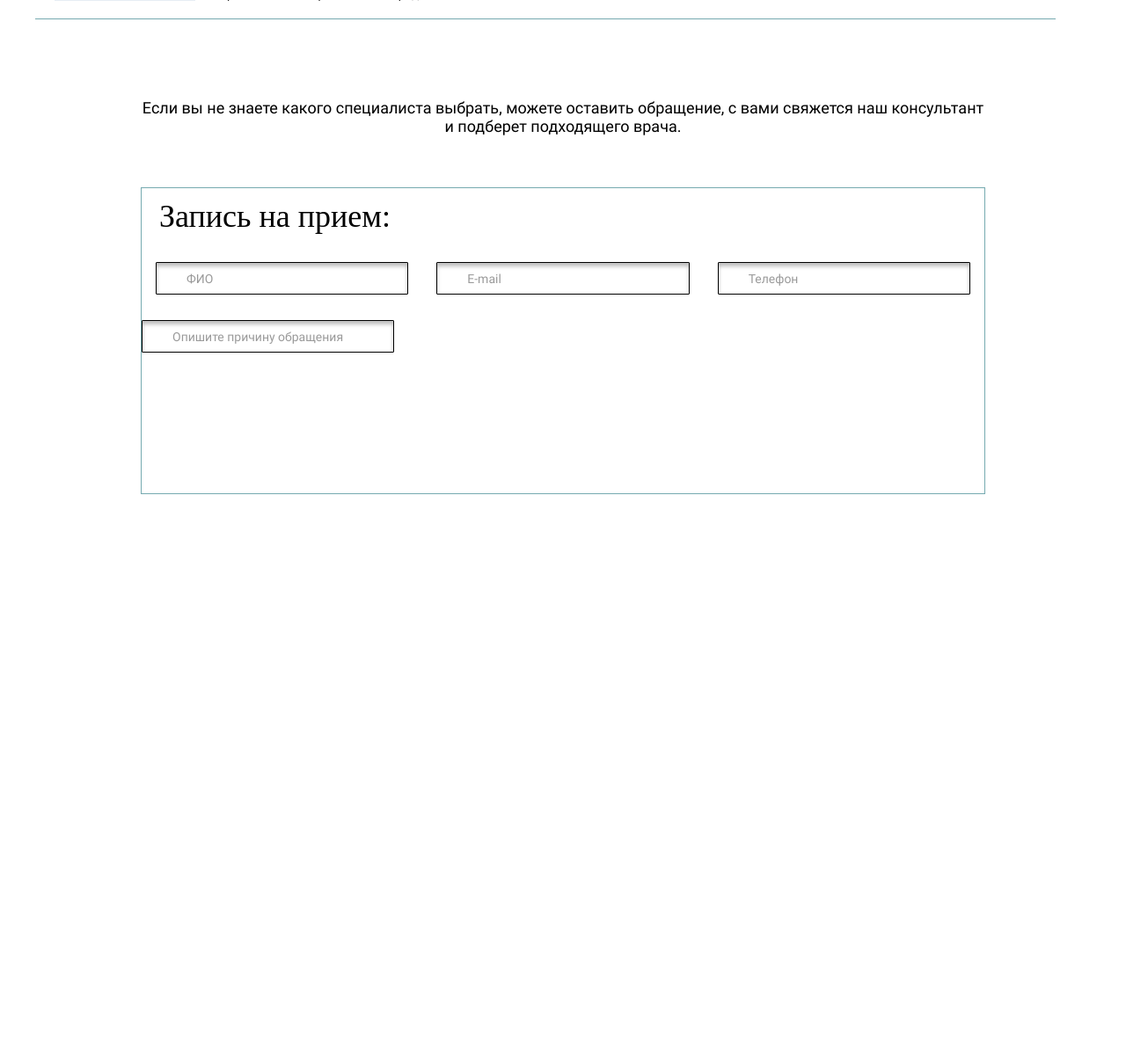
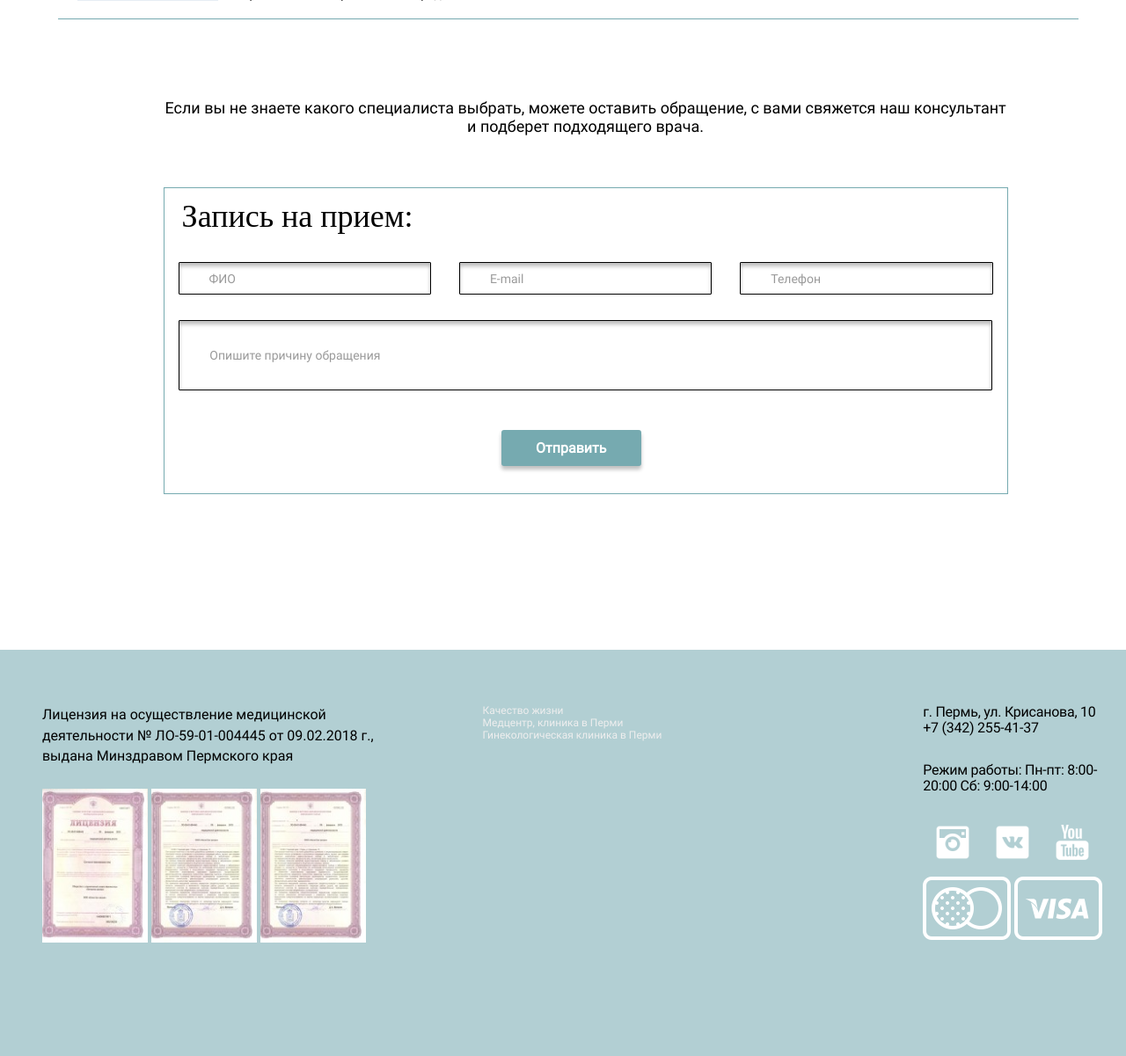
Before and after one commit to Monart23/clinic, a PHP site: page / in a window 1280 px wide. Shown: the part 1860-3061 px from the top of the page at 88% size. Before the commit the page ends 2422 px from the top, so only its background shows below. Run offline with PHP 8.4, Linux system fonts and the light colour scheme; some web fonts are replaced.

Commit message:
chanege footer

```diff
--- a/css/style.css
+++ b/css/style.css
@@ -11,11 +11,11 @@
     margin: 0;
     text-decoration: none;
     font-family: 'Roboto';
-    overflow-x: hidden;
 }
 body{
     background-color: rgb(255, 255, 255);
     background-image: none;
+    overflow-x: hidden;
 }
 .w-content{
     width: 1200px;
@@ -24,6 +24,7 @@ body{
     left: 50%;
     margin-right: -50%;
     transform: translate(-50%, 0);
+    margin-left: 2%;
 
 }
 header{
@@ -166,6 +167,7 @@ hr{
     background: transparent;
     border: 1px solid #76AAB0;
     color: #76AAB0;
+    cursor: pointer;
 
 }
 
@@ -189,6 +191,7 @@ section{
     height: 349px;
     border: 1px solid #76AAB0;
     box-sizing: border-box;
+    margin-bottom: 177px;
 }
 .registration_title{
     font-family: Lobster;
@@ -198,6 +201,9 @@ section{
     line-height: 45px;
     margin-left: 20px;
     margin-top: 10px;
+    display: flex;
+    flex-direction: column;
+    justify-content: space-around;
 }
 .w-registration{
     display: flex;
@@ -207,3 +213,50 @@ section{
 .main-input{
     width: 30%;
 }
+.problem{
+    width: 96.5%;
+    height: 80px;
+    margin-left: 1.75%;
+}
+.send{
+    margin-top: 45px;
+    margin-left: 40%;
+}
+footer{
+    position: absolute;
+    left: -8.5%;
+    width: 110.5%;
+    height: 400px;
+    background: rgba(118, 170, 176, 0.56);
+    display: flex;
+    flex-direction: row;
+    justify-content: space-around;
+    padding-left: 2%;
+    padding-top: 62px;
+
+}
+.license_text{
+    font-size: 16px;
+    line-height: 147.69%;
+    width: 380px;
+    margin-bottom: 25px;
+}
+.license_img{
+   cursor: pointer;
+}
+.footer_info{
+    display: flex;
+    flex-direction: column;
+}
+.footer_adress, .footer_hours{
+    width: 200px;
+    font-size: 16px;
+    line-height: 112.69%;
+    letter-spacing: -0.015em;
+    margin-bottom: 30px;
+}
+.footer_social{
+    display: flex;
+    flex-direction: row;
+    justify-content: space-around;
+}
--- a/index.html
+++ b/index.html
@@ -126,9 +126,43 @@
             <input type="text" name="" id="" class="login main-input" value="E-mail" onfocus="this.value=''">
             <input type="text" name="" id="" class="login main-input" value="Телефон" onfocus="this.value=''">
         </div>
-        <input type="textarea" name="" id="" class="login main-input" value="Опишите причину обращения" onfocus="this.value=''">
+        <input type="textarea" name="" id="" class="login main-input problem" value="Опишите причину обращения" onfocus="this.value=''">
+        <button class="record send">Отправить</button>
     </div>
 
-    </div>
+
+
+    <footer>
+
+            <div class="license">
+                <p class="license_text">Лицензия на осуществление медицинской деятельности № ЛО-59-01-004445 от 09.02.2018 г., выдана Минздравом Пермского края</p>
+                <img src="media/1.png" alt="" class="license_img">
+                <img src="media/2.png" alt="" class="license_img">
+                <img src="media/3.png" alt="" class="license_img">
+            </div>
+            <div class="map">
+                <div style="position:relative;overflow:hidden;"><a href="https://yandex.ru/maps/org/kachestvo_zhizni/1082697880/?utm_medium=mapframe&utm_source=maps" style="color:#eee;font-size:12px;position:absolute;top:0px;">Качество жизни</a><a href="https://yandex.ru/maps/50/perm/category/medical_center_clinic/184106108/?utm_medium=mapframe&utm_source=maps" style="color:#eee;font-size:12px;position:absolute;top:14px;">Медцентр, клиника в Перми</a><a href="https://yandex.ru/maps/50/perm/category/gynecology_clinic/184106100/?utm_medium=mapframe&utm_source=maps" style="color:#eee;font-size:12px;position:absolute;top:28px;">Гинекологическая клиника в Перми</a><iframe src="https://yandex.ru/map-widget/v1/-/CCUyVATOOD" width="380" height="272" frameborder="0" allowfullscreen="true"></iframe></div>
+            </div>
+            <div class="footer_info">
+                <p class="footer_adress">
+                    г. Пермь, ул. Крисанова, 10
+                    +7 (342) 255-41-37</p>
+                <p class="footer_hours">Режим работы:
+
+                    Пн-пт: 8:00-20:00 Сб: 9:00-14:00</p>
+                <div class="footer_social">
+                    <img src="media/Instagram Old.png" alt="" class="social_img">
+                    <img src="media/VK com.png" alt="" class="social_img">
+                    <img src="media/YouTube Logo.png" alt="" class="social_img">
+                </div>
+                <div class="footer_card">
+                    <img src="media/MasterCard.png" alt="" class="card__img">
+                    <img src="media/Visa.png" alt="" class="card__img">
+                </div>
+            </div>
+
+    </footer>
+</div>
+
 </body>
 </html>
```
Also changed, not shown: media/1.png (added), media/2.png (added), media/3.png (added), media/Instagram Old.png (added), media/MasterCard.png (added), media/VK com.png (added), media/Visa.png (added), media/YouTube Logo.png (added).
